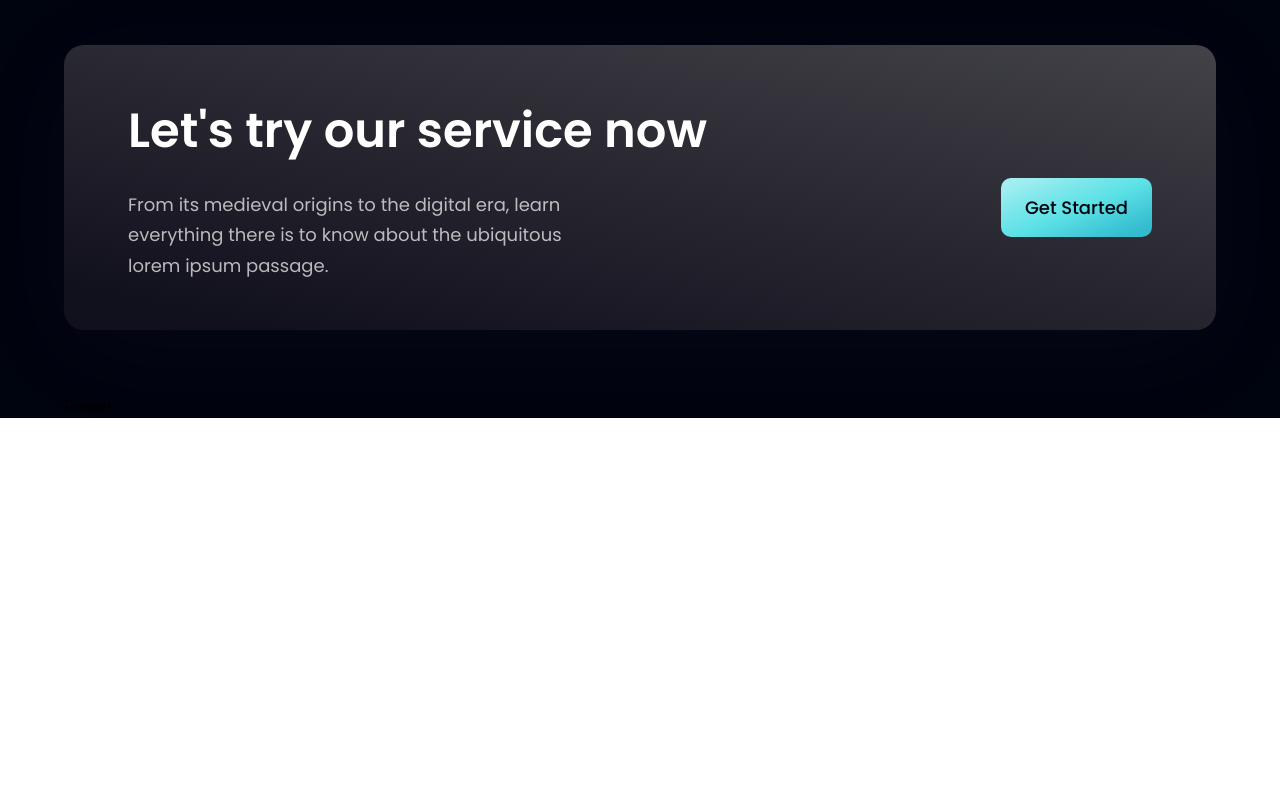
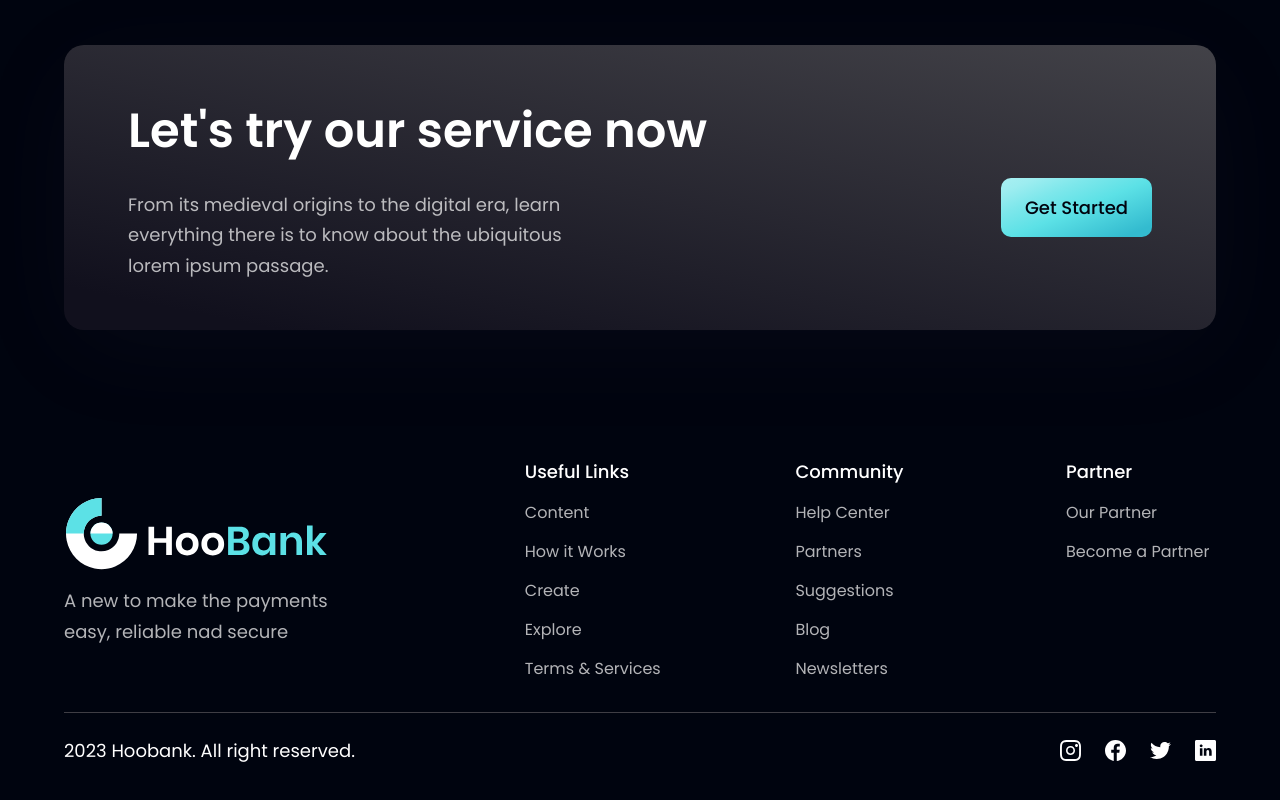
Before and after one commit to ingarbi/yt_react_mba, a React (Vite) app in the folder my_bank_app/: page / in a window 1280 px wide. Shown: the part 4582-5382 px from the top of the page. Before the commit the page ends 5000 px from the top, so only its background shows below. Built offline with nearby package versions, Linux system fonts and the light colour scheme.

Commit message:
Footer Finished Project

```diff
--- a/my_bank_app/src/components/Footer.jsx
+++ b/my_bank_app/src/components/Footer.jsx
@@ -1,9 +1,65 @@
-import React from 'react'
+import styles from "../style";
+import { logo } from "../assets";
+import { footerLinks, socialMedia } from "../constants";
 
-const Footer = () => {
-  return (
-    <div>Footer</div>
-  )
-}
+const Footer = () => (
+  <section className={`${styles.flexCenter} ${styles.paddingY} flex-col`}>
+    <div className={`${styles.flexStart} md:flex-row flex-col mb-8 w-full`}>
+      <div className="flex-1 flex flex-col justify-start mt-10">
+        <img
+          src={logo}
+          alt="hoobank"
+          className="w-[266px] h-[72px] object-contain"
+        />
+        <p className={`${styles.paragraph} mt-4 max-w-[310px]`}>
+          A new to make the payments easy, reliable nad secure
+        </p>
+      </div>
 
-export default Footer
+      <div className="flex-[1.5] w-full flex flex-row justify-between flex-wrap md:mt-0 mt-10">
+        {footerLinks.map((footerLink) => (
+          <div
+            key={footerLink.key}
+            className="flex flex-col ss:my-0 my-4 min-w-[150px]"
+          >
+            <h4 className="font-poppins font-medium text-[18px] leading-[27px] text-white">
+              {footerLink.title}
+            </h4>
+            <ul className="list-none mt-4">
+              {footerLink.links.map((link, index) => (
+                <li
+                  key={link.index}
+                  className={`font-poppins font-normal text-[16px leading-[23px] text-dimWhite hover:text-secondary cursor-pointer ${
+                    index !== footerLink.links.length - 1 ? "mb-4" : "mb-0"
+                  }`}
+                >
+                  {link.name}
+                </li>
+              ))}
+            </ul>
+          </div>
+        ))}
+      </div>
+    </div>
+
+    <div className="w-full flex justify-between items-center md:flex-row flex-col pt-6 border-t-[1px] border-t-[#3F3E45]">
+      <p className="font-poppins font-normal text-[18px] leading-[27px] text-white text-center">
+        2023 Hoobank. All right reserved.
+      </p>
+      <div className="flex flex-row md:mt-0 mt-6">
+        {socialMedia.map((social, index) => (
+          <img
+            key={social.id}
+            src={social.icon}
+            alt="socialIcon"
+            className={`w-[21px] h-[21px] object-contain cursor-pointer ${
+              index !== socialMedia.length - 1 ? "mr-6" : "mr-0"
+            }`}
+          />
+        ))}
+      </div>
+    </div>
+  </section>
+);
+
+export default Footer;
```
